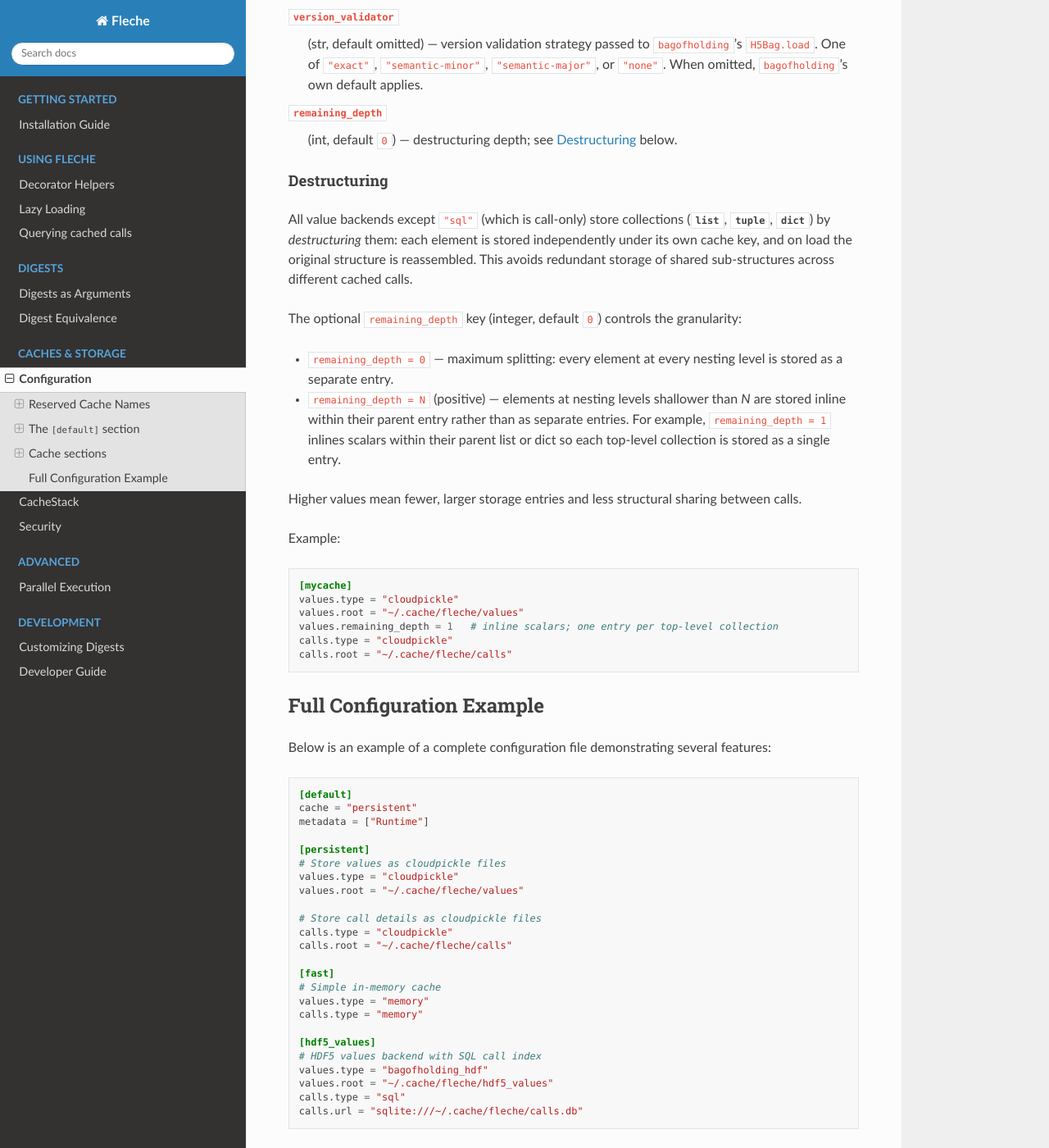
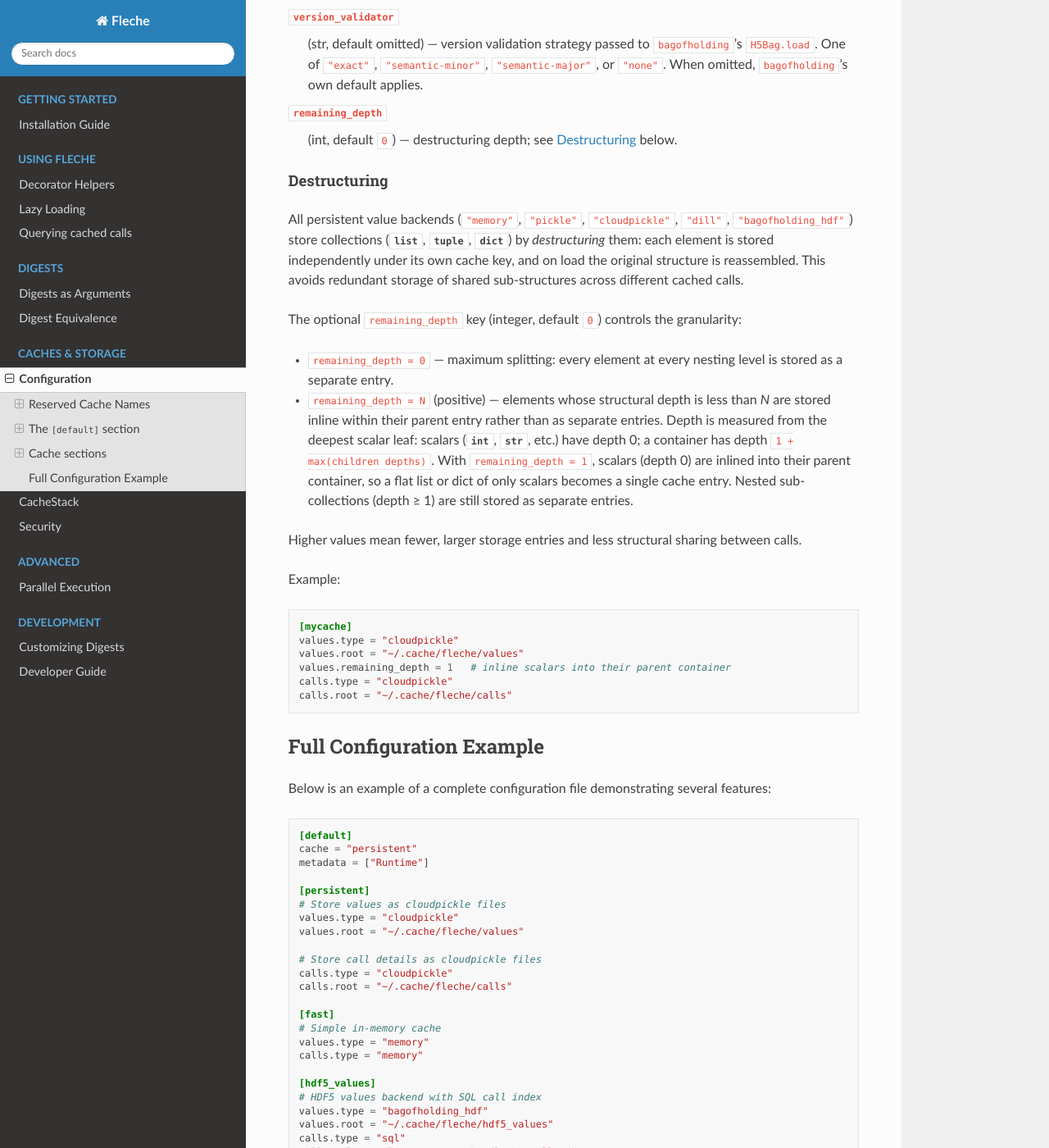
Before and after one commit to pmrv/fleche, a Sphinx documentation site: the page built from docs/storage/configuration.rst, in a window 1280 px wide and 1400 px high, scrolled down 3071 px. Shown: the whole window at 82% size. Built offline with Sphinx 7.4.7 and the Read the Docs theme 3.1.0, drawn with Linux system fonts in a browser that asks for light colours; pages that are not in the unit, such as notebooks, are missing from menus.

```diff
--- a/docs/storage/configuration.rst
+++ b/docs/storage/configuration.rst
@@ -182,20 +182,24 @@ Key descriptions
 Destructuring
 ^^^^^^^^^^^^^
 
-All value backends except ``"sql"`` (which is call-only) store collections
-(:class:`list`, :class:`tuple`, :class:`dict`) by *destructuring* them: each element is
-stored independently under its own cache key, and on load the original structure is
-reassembled.  This avoids redundant storage of shared sub-structures across different
-cached calls.
+All persistent value backends (``"memory"``, ``"pickle"``, ``"cloudpickle"``,
+``"dill"``, ``"bagofholding_hdf"``) store collections (:class:`list`,
+:class:`tuple`, :class:`dict`) by *destructuring* them: each element is stored
+independently under its own cache key, and on load the original structure is
+reassembled.  This avoids redundant storage of shared sub-structures across
+different cached calls.
 
 The optional ``remaining_depth`` key (integer, default ``0``) controls the granularity:
 
 * ``remaining_depth = 0`` — maximum splitting: every element at every nesting level is
   stored as a separate entry.
-* ``remaining_depth = N`` (positive) — elements at nesting levels shallower than *N* are
-  stored inline within their parent entry rather than as separate entries.
-  For example, ``remaining_depth = 1`` inlines scalars within their parent list or dict
-  so each top-level collection is stored as a single entry.
+* ``remaining_depth = N`` (positive) — elements whose structural depth is less than *N*
+  are stored inline within their parent entry rather than as separate entries.
+  Depth is measured from the deepest scalar leaf: scalars (:class:`int`, :class:`str`,
+  etc.) have depth 0; a container has depth ``1 + max(children depths)``.
+  With ``remaining_depth = 1``, scalars (depth 0) are inlined into their parent
+  container, so a flat list or dict of only scalars becomes a single cache entry.
+  Nested sub-collections (depth ≥ 1) are still stored as separate entries.
 
 Higher values mean fewer, larger storage entries and less structural sharing between calls.
 
@@ -206,7 +210,7 @@ Example:
    [mycache]
    values.type = "cloudpickle"
    values.root = "~/.cache/fleche/values"
-   values.remaining_depth = 1   # inline scalars; one entry per top-level collection
+   values.remaining_depth = 1   # inline scalars into their parent container
    calls.type = "cloudpickle"
    calls.root = "~/.cache/fleche/calls"
 
```
